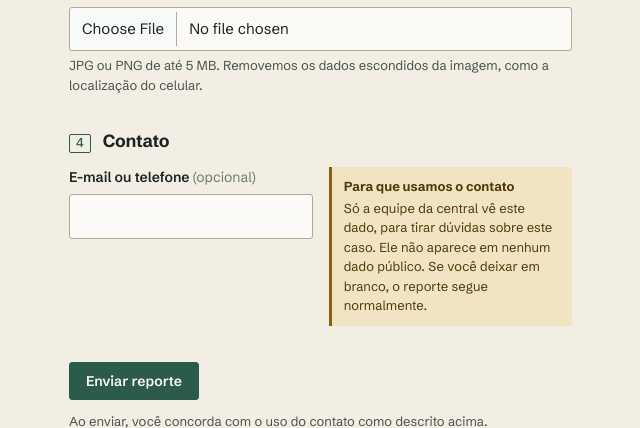
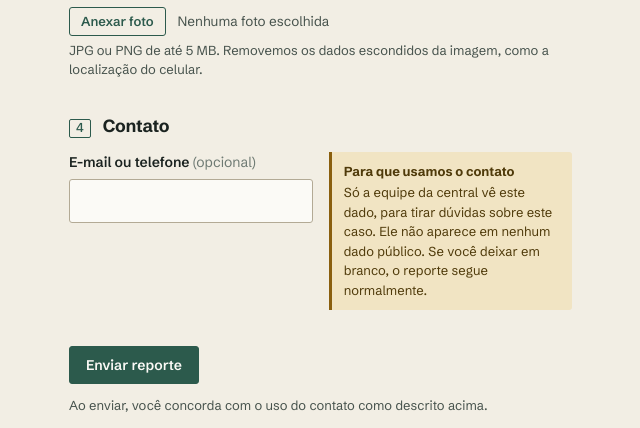
Before and after one commit to leolauren7ino/c-pet_gs2026, a Spring Boot app: page / in a window 1280 px wide. Shown: the part 1000-1428 px from the top of the page, without its empty margins (31-671 px from the left). Run offline with Spring Boot 4, Linux system fonts and the light colour scheme; empty tables hold one stand-in row (values such as "Sample post"); database files in the repository are not loaded.

Commit message:
Reporte: rótulo Anexar foto com nome do arquivo e painel centrado nos bairros
Co-Authored-By: Claude Sonnet 5.5 <noreply@anthropic.com>

```diff
--- a/src/main/resources/static/css/cidadao.css
+++ b/src/main/resources/static/css/cidadao.css
@@ -113,3 +113,8 @@
 .ranking b { display: block; font-weight: 600; }
 .ranking small { display: block; color: var(--tinta-2); font-size: 12.5px; }
 .bolha-mini { display: flex; align-items: center; justify-content: center; width: 34px; height: 34px; border-radius: 50%; border: 1px solid #1B2320; font-family: var(--mono); font-weight: 500; }
+
+/* Campo de foto com rótulo próprio */
+.anexo { display: flex; align-items: center; gap: 12px; flex-wrap: wrap; }
+.anexo input:focus-visible + label { outline: 2px solid var(--musgo); outline-offset: 2px; }
+.nome-arquivo { font-size: 13.5px; color: var(--tinta-2); overflow-wrap: anywhere; }
--- a/src/main/resources/static/index.html
+++ b/src/main/resources/static/index.html
@@ -46,8 +46,12 @@
             <textarea class="form-control" id="descricao" name="descricao" rows="4" maxlength="1000" placeholder="Cor, porte, o que chamou atenção, ponto de referência."></textarea>
           </div>
           <div class="campo">
-            <label class="rotulo" for="foto">Foto <span class="fraco" style="font-weight:400">(opcional)</span></label>
-            <input class="form-control" id="foto" name="foto" type="file" accept="image/jpeg,image/png">
+            <span class="rotulo" id="rotulo-foto">Foto <span class="fraco" style="font-weight:400">(opcional)</span></span>
+            <div class="anexo">
+              <input class="so-leitor" id="foto" name="foto" type="file" accept="image/jpeg,image/png" aria-describedby="rotulo-foto">
+              <label class="btn-c sec pequeno" for="foto">Anexar foto</label>
+              <span class="nome-arquivo" id="nome-foto" aria-live="polite">Nenhuma foto escolhida</span>
+            </div>
             <span class="ajuda">JPG ou PNG de até 5 MB. Removemos os dados escondidos da imagem, como a localização do celular.</span>
             <div class="erro-campo" id="erro-foto" hidden></div>
           </div>
--- a/src/main/resources/static/js/index.js
+++ b/src/main/resources/static/js/index.js
@@ -4,6 +4,7 @@
 
   const SAO_PAULO = [-23.5505, -46.6333];
   const mapa = mapaBase("mapa", SAO_PAULO, 11);
+  window.CPET.mapaReporte = mapa;
   let pino = null;
   let ponto = null;
 
@@ -51,19 +52,23 @@
   }
 
   const foto = document.getElementById("foto");
+  const nomeFoto = document.getElementById("nome-foto");
   foto.addEventListener("change", () => {
     const erro = document.getElementById("erro-foto");
     erro.hidden = true;
     const arq = foto.files[0];
+    nomeFoto.textContent = arq ? arq.name : "Nenhuma foto escolhida";
     if (!arq) return;
     if (!/^image\/(jpeg|png)$/.test(arq.type)) {
       erro.textContent = "Escolha uma foto em JPG ou PNG.";
       erro.hidden = false;
       foto.value = "";
+      nomeFoto.textContent = "Nenhuma foto escolhida";
     } else if (arq.size > 5 * 1024 * 1024) {
       erro.textContent = "A foto passa de 5 MB. Escolha uma imagem menor.";
       erro.hidden = false;
       foto.value = "";
+      nomeFoto.textContent = "Nenhuma foto escolhida";
     }
   });
 
```
Also changed, not shown: src/main/resources/static/js/painel.js (+4 -4 lines).
